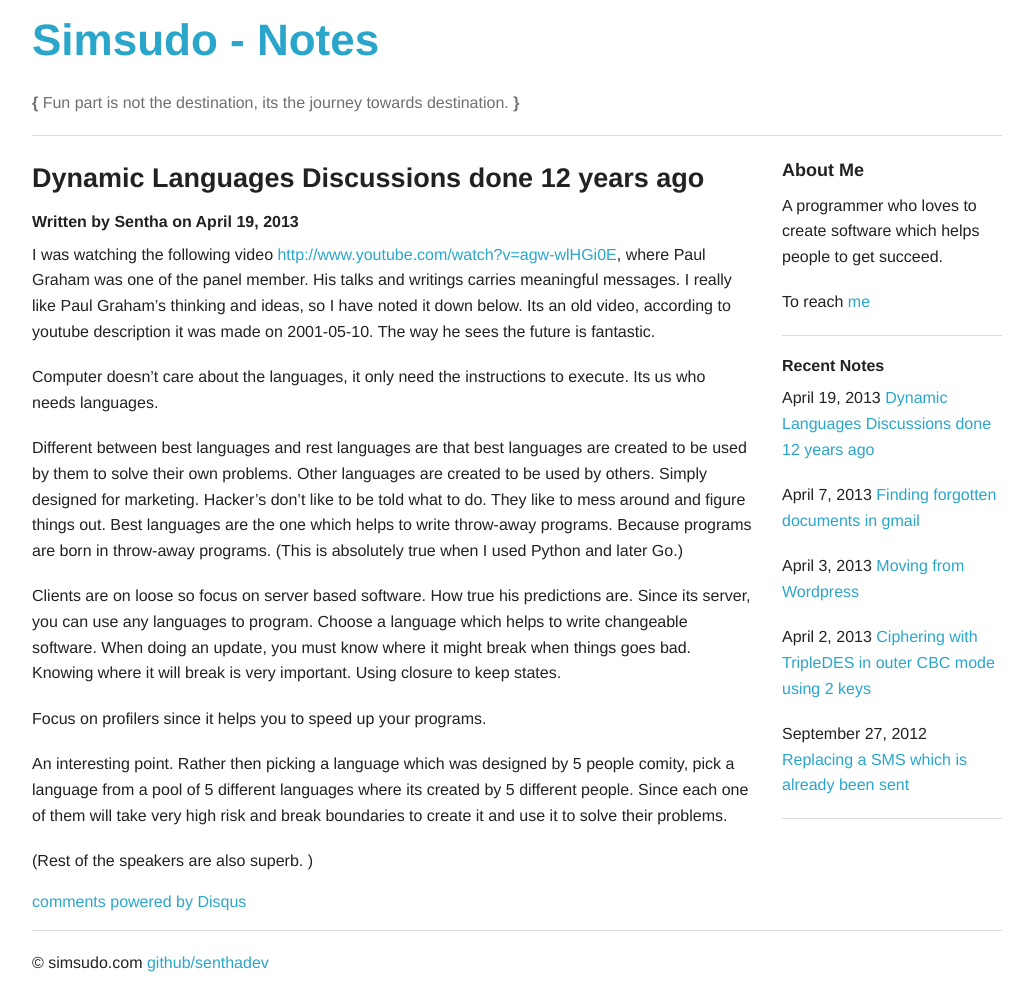
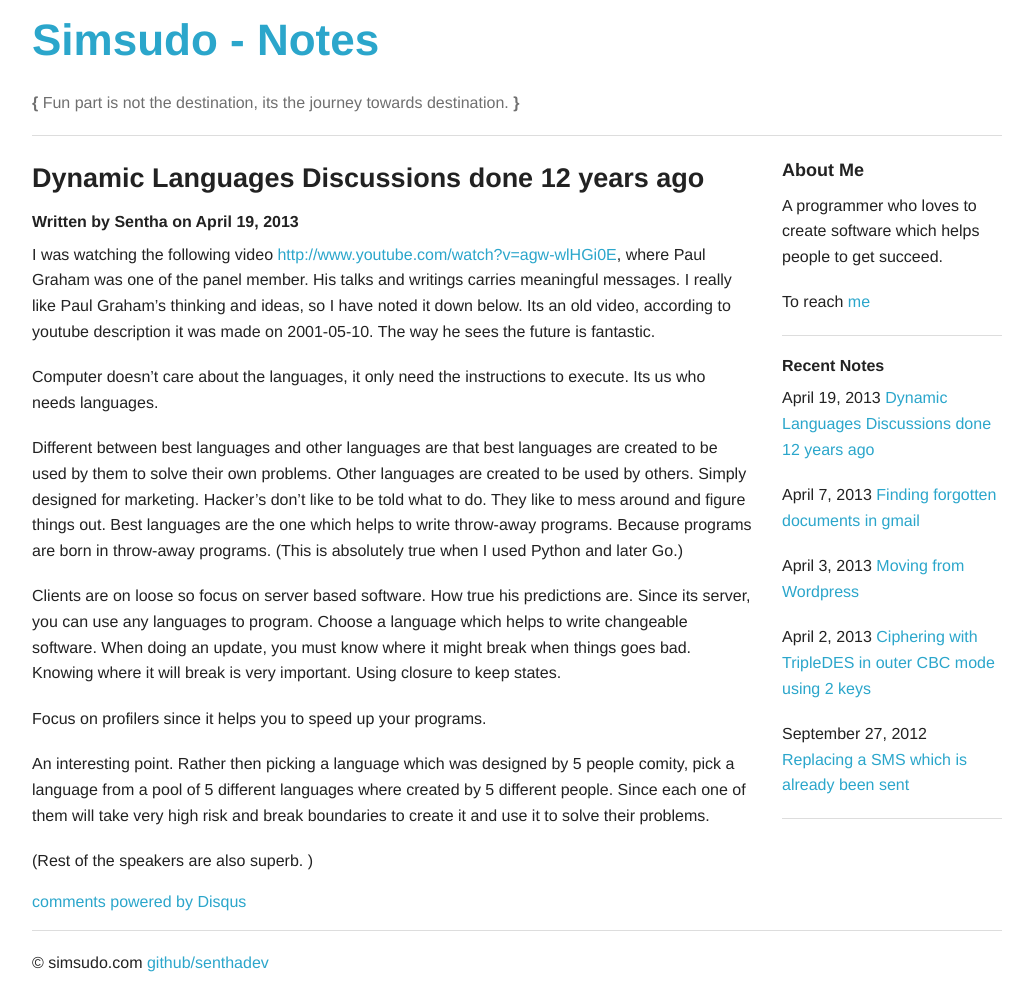
Before and after one commit to senthadev/senthadev.github.com, a Jekyll site: the page built from _posts/2013-04-19-Dynamic-Languages-Discussions-done-12-years-ago.md, in a window 1280 px wide. Shown: the whole page, without its empty margins (123-1156 px from the left). Built offline with Jekyll 4.4.1, drawn with Linux system fonts in a browser that asks for light colours; Markdown is read by kramdown in place of the engine named in the settings; comment, search, counter and statistics services are not loaded.

Commit message:
updated.

```diff
--- a/_posts/2013-04-19-Dynamic-Languages-Discussions-done-12-years-ago.md
+++ b/_posts/2013-04-19-Dynamic-Languages-Discussions-done-12-years-ago.md
@@ -8,7 +8,7 @@ I was watching the following video [http://www.youtube.com/watch?v=agw-wlHGi0E](
 Computer doesn't care about the languages, it only need the instructions to execute.
 Its us who needs languages.
 
-Different between best languages and rest languages are that best languages are created to be used by them to solve their own problems.
+Different between best languages and other languages are that best languages are created to be used by them to solve their own problems.
 Other languages are created to be used by others. Simply designed for marketing.
 Hacker's don't like to be told what to do. They like to mess around and figure things out.
 Best languages are the one which helps to write throw-away programs. Because programs are born in throw-away programs.
@@ -20,6 +20,6 @@ Knowing where it will break is very important. Using closure to keep states.
 
 Focus on profilers since it helps you to speed up your programs.
 
-An interesting point. Rather then picking a language which was designed by 5 people comity, pick a language from a pool of 5 different languages where its created by 5 different people. Since each one of them will take very high risk and break boundaries to create it and use it to solve their problems.
+An interesting point. Rather then picking a language which was designed by 5 people comity, pick a language from a pool of 5 different languages where created by 5 different people. Since each one of them will take very high risk and break boundaries to create it and use it to solve their problems.
 
 (Rest of the speakers are also superb. )
```
